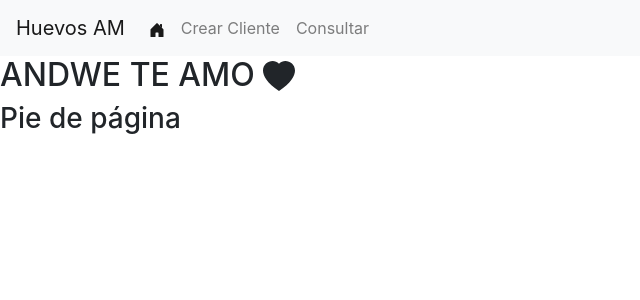
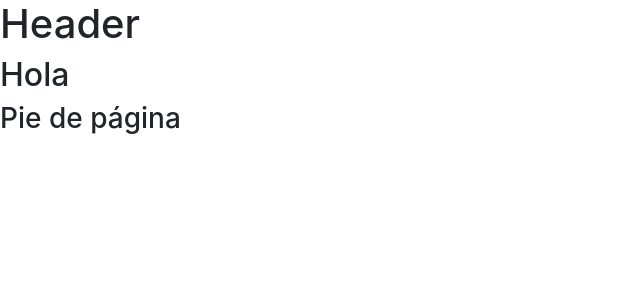
Before and after one commit to EstefaniaLaverde/ProyectoHuevos, a Django app: page /cliente/ in a window 1280 px wide. Shown: the top 300 px of the page, without its empty margins (0-640 px from the left). Run offline with Django 3.2, Linux system fonts and the light colour scheme; parts of the project's set-up code (start-up, migrations or seed data) failed here and were passed over.

Commit message:
Cambios de las plantillas y la barra de navegación

```diff
--- a/ProyectoHuevos/template/cliente/crearCliente.html
+++ b/ProyectoHuevos/template/cliente/crearCliente.html
@@ -1,5 +1,7 @@
 {% extends 'base/base.html' %}
-
+{% block header %}
+{% include 'cliente/menu.html' %}
+{% endblock %}
 {% block content %}
 <div class="container mt-3">
     <div class="row">
--- a/ProyectoHuevos/template/cliente/inicio.html
+++ b/ProyectoHuevos/template/cliente/inicio.html
@@ -1,46 +1,11 @@
 {% extends 'base/base.html' %}
 
 {% block header %}
-<nav class="navbar navbar-expand-lg navbar-light bg-light">
-    <!-- Navbar content -->
-    <a class="navbar-brand" href="#">Huevos AM</a>
-  <button class="navbar-toggler" type="button" data-toggle="collapse" data-target="#navbarNavDropdown" aria-controls="navbarNavDropdown" aria-expanded="false" aria-label="Toggle navigation">
-    <span class="navbar-toggler-icon"></span>
-  </button>
-  <div class="collapse navbar-collapse" id="navbarNavDropdown">
-    <ul class="navbar-nav">
-      <li class="nav-item active">
-        <a class="nav-link" href="#"><svg width="1em" height="1em" viewBox="0 0 16 16" class="bi bi-house-door-fill" fill="currentColor" xmlns="http://www.w3.org/2000/svg">
-            <path d="M6.5 10.995V14.5a.5.5 0 0 1-.5.5H2a.5.5 0 0 1-.5-.5v-7a.5.5 0 0 1 .146-.354l6-6a.5.5 0 0 1 .708 0l6 6a.5.5 0 0 1 .146.354v7a.5.5 0 0 1-.5.5h-4a.5.5 0 0 1-.5-.5V11c0-.25-.25-.5-.5-.5H7c-.25 0-.5.25-.5.495z"/>
-            <path fill-rule="evenodd" d="M13 2.5V6l-2-2V2.5a.5.5 0 0 1 .5-.5h1a.5.5 0 0 1 .5.5z"/>
-          </svg> <span class="sr-only">(current)</span>
-        </a>
-      </li>
-      <li class="nav-item">
-        <a class="nav-link" href="#">Crear Cliente</a>
-      </li>
-      <li class="nav-item">
-        <a class="nav-link" href="#">Consultar</a>
-      </li>
-      <!-- <li class="nav-item dropdown">
-        <a class="nav-link dropdown-toggle" href="#" id="navbarDropdownMenuLink" role="button" data-toggle="dropdown" aria-haspopup="true" aria-expanded="false">
-          Dropdown link
-        </a>
-        <div class="dropdown-menu" aria-labelledby="navbarDropdownMenuLink">
-          <a class="dropdown-item" href="#">Action</a>
-          <a class="dropdown-item" href="#">Another action</a>
-          <a class="dropdown-item" href="#">Something else here</a>
-        </div>
-      </li> -->
-    </ul>
-  </div>
-</nav>
+<h1>Header</h1>
 {% endblock %}
 
 {% block content %}
-<h2>ANDWE TE AMO <svg width="1em" height="1em" viewBox="0 0 16 16" class="bi bi-heart-fill" fill="currentColor" xmlns="http://www.w3.org/2000/svg">
-  <path fill-rule="evenodd" d="M8 1.314C12.438-3.248 23.534 4.735 8 15-7.534 4.736 3.562-3.248 8 1.314z"/>
-</svg></h2>
+<h2>Hola</h2>
 
 {% endblock %}
 
```
Also changed, not shown: ProyectoHuevos/template/cliente/consultarCliente.html (+3 -36 lines), ProyectoHuevos/template/cliente/menu.html (added, +25 -0 lines).
